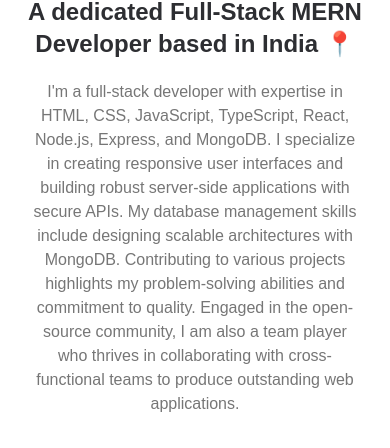
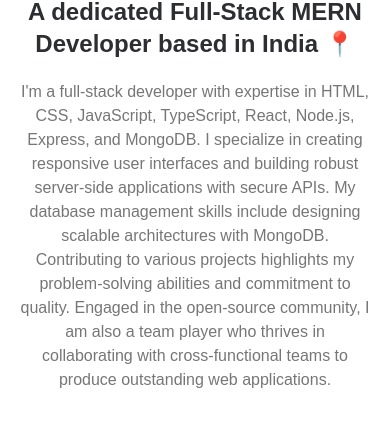
Before and after one commit to Aryan-Dahiya-23/Portfolio, a React (Vite) app: page / in a window 390 px wide. Shown: the part 3088-3536 px from the top of the page. Built offline with nearby package versions, Linux system fonts and the light colour scheme.

Commit message:
fixed about padding

```diff
--- a/src/components/About.jsx
+++ b/src/components/About.jsx
@@ -39,7 +39,7 @@ const About = () => {
                 <div className="flex flex-col md:max-w-[36rem] lg:w-1/2">
                     <span className="text-[#147efb] font-bold mb-3 lg:mb-1.5 text-center lg:text-start">ABOUT ME</span>
                     <span className="text-2xl font-extrabold text-[#2d2e32] px-2 lg:px-0 mb-5 lg:mb-3 text-center lg:text-start">A dedicated Full-Stack MERN Developer based in India 📍</span>
-                    <p className="font-[Mulish,sans-serif] font-medium text-[#767676] text-center lg:text-start px-2 lg:px-0">{description}</p>
+                    <p className="font-[Mulish,sans-serif] font-medium text-[#767676] text-center lg:text-start">{description}</p>
                 </div>
 
             </div>
```
